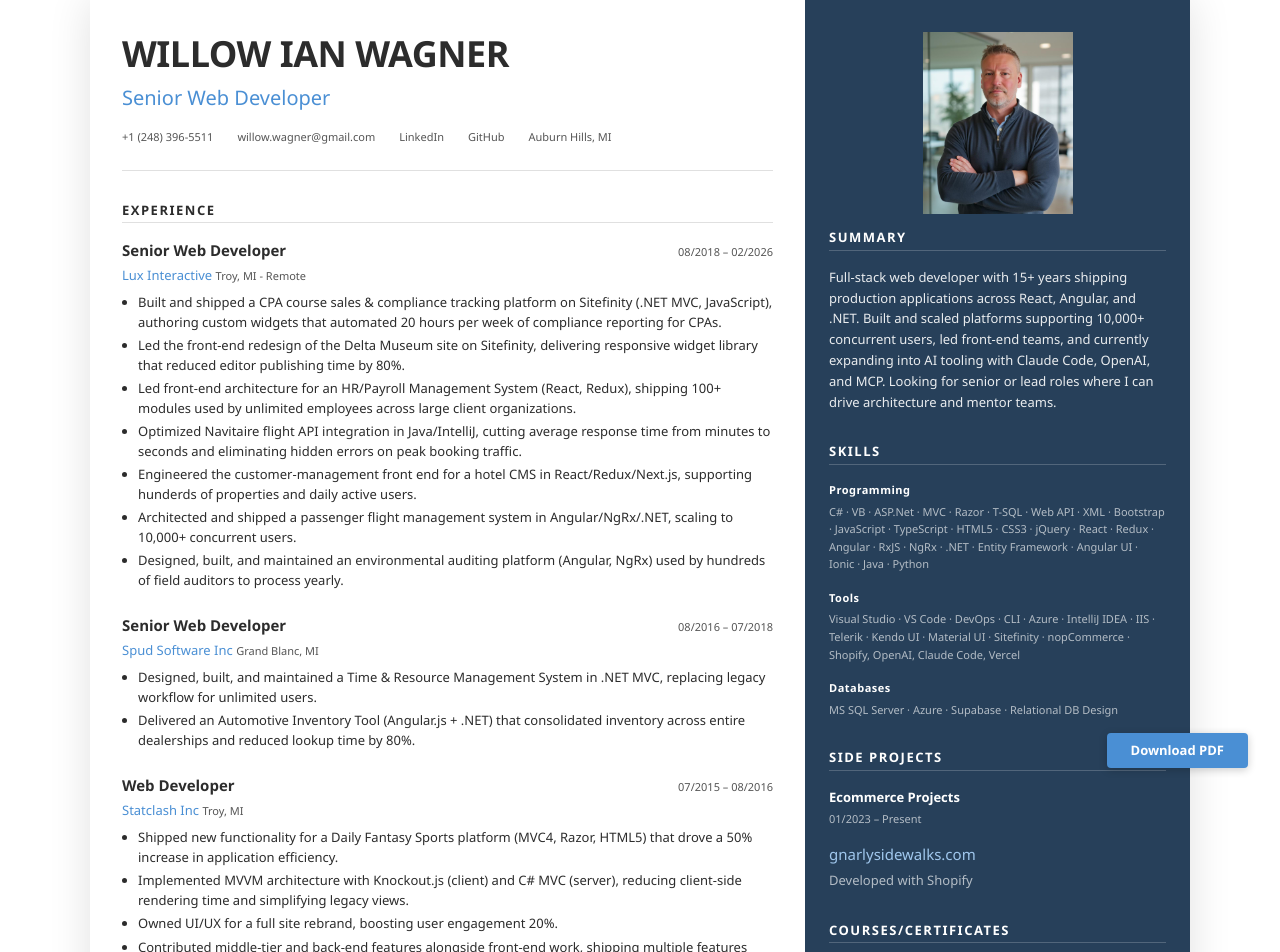
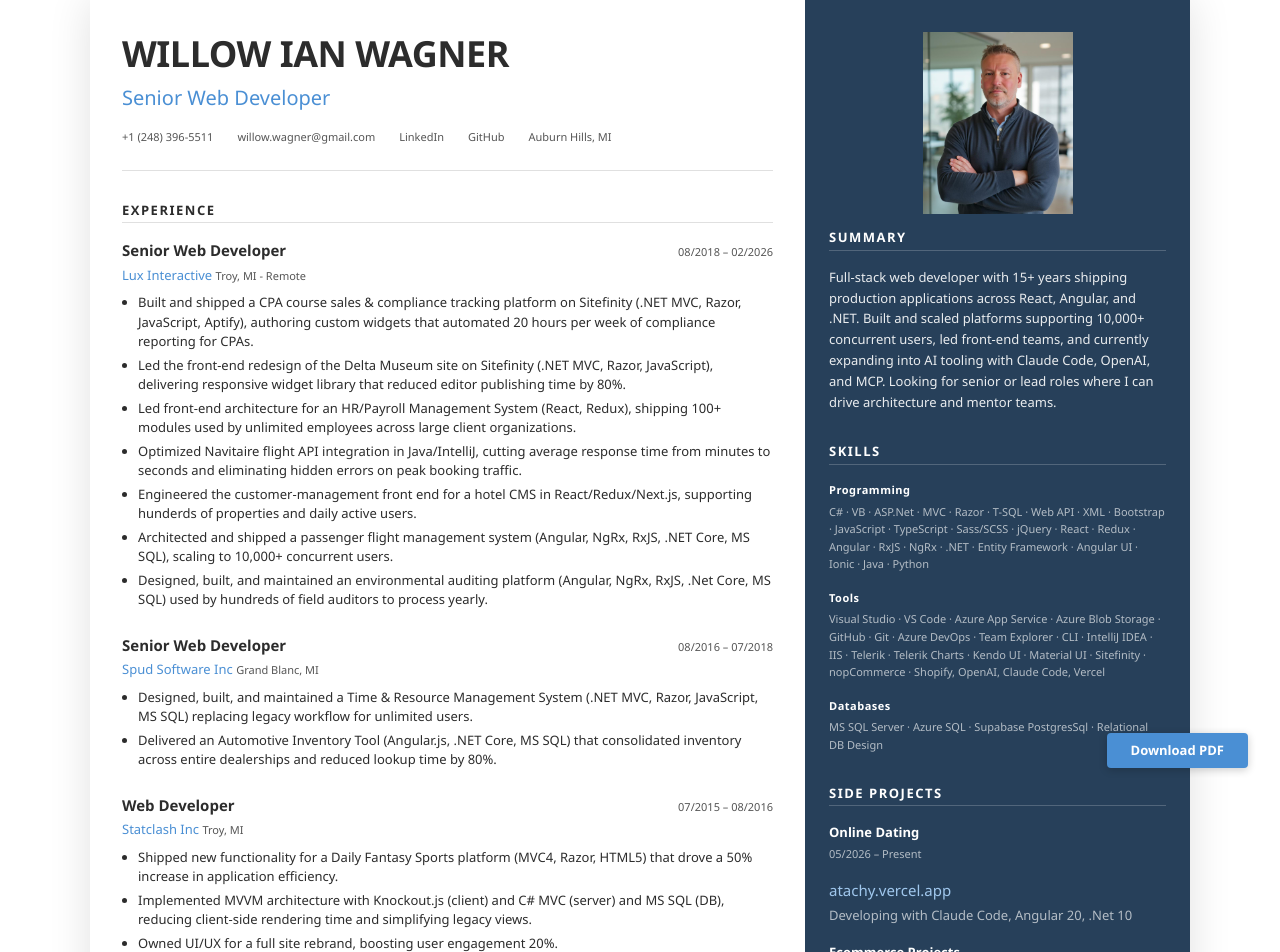
Before and after one commit to wwagner4719/willow-resume-react, a React (Vite) app: page / in a window 1280 px wide. Shown: the top 952 px of the page. Built offline with nearby package versions, Linux system fonts and the light colour scheme; no server answers.

Commit message:
update resume

```diff
--- a/src/data/resume.ts
+++ b/src/data/resume.ts
@@ -35,72 +35,76 @@ export const achievements = [
 
 export const experience = [
   {
-    title: 'Senior Web Developer',
-    company: 'Lux Interactive',
-    location: 'Troy, MI - Remote',
-    start: '08/2018',
-    end: '02/2026',
+    title: "Senior Web Developer",
+    company: "Lux Interactive",
+    location: "Troy, MI - Remote",
+    start: "08/2018",
+    end: "02/2026",
     bullets: [
-      `Built and shipped a CPA course sales & compliance tracking platform on Sitefinity (.NET MVC, JavaScript),
+      `Built and shipped a CPA course sales & compliance tracking platform on Sitefinity (.NET MVC,  Razor, JavaScript, Aptify),
       authoring custom widgets that automated 20 hours per week of compliance reporting for CPAs.`,
-      `Led the front-end redesign of the Delta Museum site on Sitefinity, delivering responsive widget library
-      that reduced editor publishing time by 80%.`,
+      `Led the front-end redesign of the Delta Museum site on Sitefinity (.NET MVC,
+       Razor, JavaScript), delivering responsive widget library that reduced editor
+       publishing time by 80%.`,
       `Led front-end architecture for an HR/Payroll Management System (React, Redux),
        shipping 100+ modules used by unlimited employees across large client organizations.`,
       `Optimized Navitaire flight API integration in Java/IntelliJ, cutting average response time from minutes to seconds
       and eliminating hidden errors on peak booking traffic.`,
       `Engineered the customer-management front end for a hotel CMS in React/Redux/Next.js,
       supporting hunderds of properties and daily active users.`,
-      `Architected and shipped a passenger flight management system in Angular/NgRx/.NET, scaling to 10,000+ concurrent users.`,
-      `Designed, built, and maintained an environmental auditing platform (Angular, NgRx)
+      `Architected and shipped a passenger flight management system (Angular,
+      NgRx, RxJS, .NET Core, MS SQL),  scaling to 10,000+ concurrent users.`,
+      `Designed, built, and maintained an environmental auditing platform (Angular,
+      NgRx, RxJS, .Net Core, MS SQL)
       used by hundreds of field auditors to process yearly.`,
     ],
   },
   {
-    title: 'Senior Web Developer',
-    company: 'Spud Software Inc',
-    location: 'Grand Blanc, MI',
-    start: '08/2016',
-    end: '07/2018',
+    title: "Senior Web Developer",
+    company: "Spud Software Inc",
+    location: "Grand Blanc, MI",
+    start: "08/2016",
+    end: "07/2018",
     bullets: [
-      `Designed, built, and maintained a Time & Resource Management System in .NET MVC,
+      `Designed, built, and maintained a Time & Resource Management System  (.NET
+       MVC, Razor, JavaScript, MS SQL)
       replacing legacy workflow for unlimited users.`,
-      `Delivered an Automotive Inventory Tool (Angular.js + .NET)
+      `Delivered an Automotive Inventory Tool (Angular.js, .NET Core, MS SQL)
       that consolidated inventory across entire dealerships and reduced lookup time by 80%.`,
     ],
   },
   {
-    title: 'Web Developer',
-    company: 'Statclash Inc',
-    location: 'Troy, MI',
-    start: '07/2015',
-    end: '08/2016',
+    title: "Web Developer",
+    company: "Statclash Inc",
+    location: "Troy, MI",
+    start: "07/2015",
+    end: "08/2016",
     bullets: [
       `Shipped new functionality for a Daily Fantasy Sports platform (MVC4, Razor, HTML5) that drove a 50% increase in application efficiency.`,
-      `Implemented MVVM architecture with Knockout.js (client) and C# MVC (server),
+      `Implemented MVVM architecture with Knockout.js (client) and C# MVC (server) and MS SQL (DB),
       reducing client-side rendering time and simplifying legacy views.`,
       `Owned UI/UX for a full site rebrand, boosting user engagement 20%.`,
       `Contributed middle-tier and back-end features alongside front-end work, shipping multiple features across the stack.`,
     ],
   },
   {
-    title: 'Web Developer',
-    company: 'Anthelio Healthcare Solutions',
-    location: 'Remote',
-    start: '03/2014',
-    end: '06/2015',
+    title: "Web Developer",
+    company: "Anthelio Healthcare Solutions",
+    location: "Remote",
+    start: "03/2014",
+    end: "06/2015",
     bullets: [
       `Built and tested internal healthcare management apps (ASP.NET 4.0/4.5, MS SQL 2014)
       used for patient intake, claims processing.`,
-      `Delivered N-tier features end-to-end (Services, DTO, BLL, DAL, stored procs), shipping multiple features into production.`
+      `Delivered N-tier features end-to-end (Services, DTO, BLL, DAL, stored procs), shipping multiple features into production.`,
     ],
   },
   {
-    title: 'Web Developer',
-    company: 'QEK Global Solutions',
-    location: 'Bloomfield Hills, MI',
-    start: '04/2010',
-    end: '03/2014',
+    title: "Web Developer",
+    company: "QEK Global Solutions",
+    location: "Bloomfield Hills, MI",
+    start: "04/2010",
+    end: "03/2014",
     bullets: [
       `Co-developed an asset management system for employee lease vehicles, tracking hundreds of vehicles across multiple locations.`,
       `Designed, built, and tested modules for an existing fleet management web app (VB.NET, ASP.NET 4.0, MS SQL 2008)
@@ -108,7 +112,7 @@ export const experience = [
       `Built the data and business layers using table adapters, datasets, and stored procedures, standardizing into reusable components.`,
     ],
   },
-]
+];
 
 export const education = [
   {
@@ -130,26 +134,34 @@ export const education = [
 export const skills = {
   Programming: [
     'C#', 'VB', 'ASP.Net', 'MVC', 'Razor', 'T-SQL', 'Web API', 'XML',
-    'Bootstrap', 'JavaScript', 'TypeScript', 'HTML5', 'CSS3', 'jQuery',
+    'Bootstrap', 'JavaScript', 'TypeScript', 'Sass/SCSS', 'jQuery',
     'React', 'Redux', 'Angular', 'RxJS', 'NgRx', '.NET', 'Entity Framework',
     'Angular UI', 'Ionic', 'Java', 'Python',
   ],
   Tools: [
-    'Visual Studio', 'VS Code', 'DevOps', 'CLI', 'Azure', 'IntelliJ IDEA', 'IIS',
-    'Telerik', 'Kendo UI', 'Material UI', 'Sitefinity', 'nopCommerce', 'Shopify, OpenAI, Claude Code, Vercel',
+    'Visual Studio', 'VS Code', 'Azure App Service','Azure Blob Storage','GitHub', 'Git','Azure DevOps', 'Team Explorer', 'CLI', 'IntelliJ IDEA', 'IIS',
+    'Telerik', 'Telerik Charts', 'Kendo UI', 'Material UI', 'Sitefinity', 'nopCommerce', 'Shopify, OpenAI, Claude Code, Vercel',
   ],
-  Databases: ['MS SQL Server', 'Azure', 'Supabase', 'Relational DB Design'],
+  Databases: ['MS SQL Server', 'Azure SQL', 'Supabase PostgresSql', 'Relational DB Design'],
 }
 
 export const petProjects = [
   {
-    name: 'Ecommerce Projects',
-    url: 'https://gnarlysidewalks.com',
-    description: 'Developed with Shopify',
-    start: '01/2023',
-    end: 'Present',
+    name: "Online Dating",
+    url: "https://atachy.vercel.app",
+    description: `Developing with Claude Code,
+                  Angular 20, .Net 10`,
+    start: "05/2026",
+    end: "Present",
   },
-]
+  {
+    name: "Ecommerce Projects",
+    url: "https://gnarlysidewalks.com",
+    description: "Developed with Shopify",
+    start: "01/2023",
+    end: "Present",
+  },
+];
 
 export const recentCourses = [{
   title:'MCP Servers Made Easy with Python and OpenAI Agents',
```
